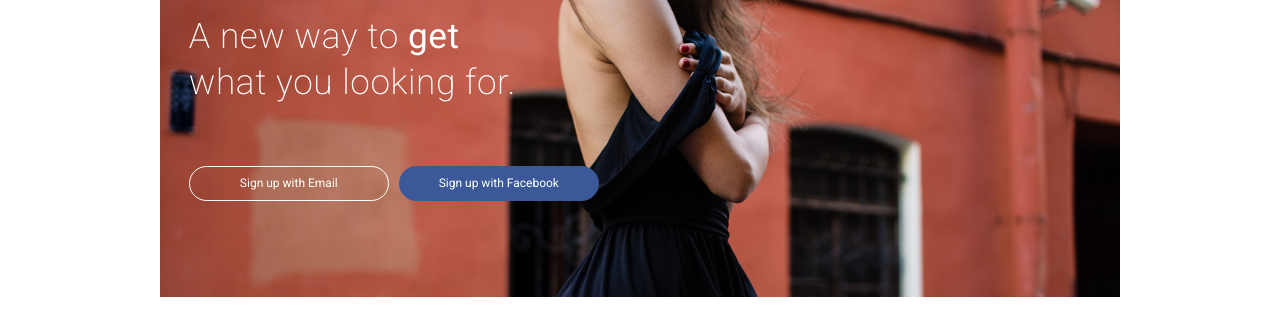
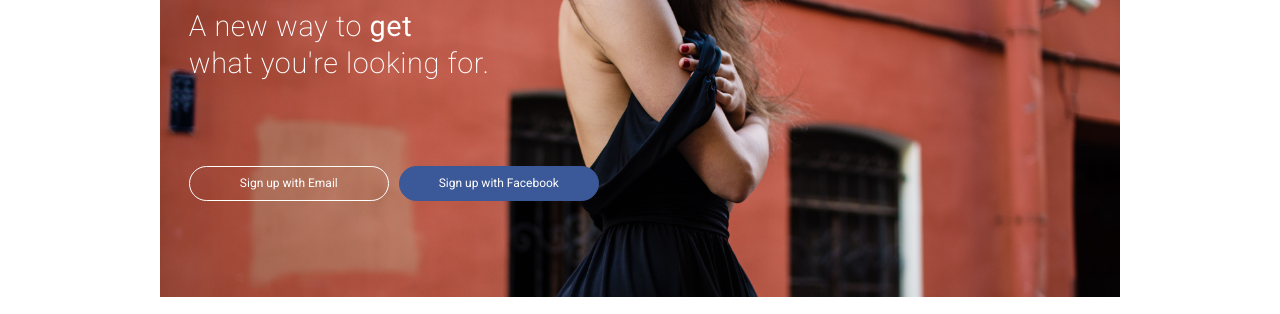
Before and after one commit to rachelumunoz/dribbble-code-up-2, a plain HTML site: page index.html in a window 1280 px wide. Shown: the top 314 px of the page. Drawn offline with nearby package versions, Linux system fonts and the light colour scheme.

Commit message:
Changes text in header and adds styling to break header into two lines

```diff
--- a/index.html
+++ b/index.html
@@ -16,7 +16,7 @@
       <div class="header__text">
         <div class="wrapper">
           <p>
-             A new way to <span class="header__text--emphasis"> get </span> what you looking for.
+             <span class="header__text__top-line">A new way to <span class="header__text--emphasis"> get </span></span> <span  class="header__text__bottom-line"> what you're looking for.</span>
           </p>
         </div>
       </div>
--- a/sass/modules/_header.scss
+++ b/sass/modules/_header.scss
@@ -35,28 +35,33 @@
   position: absolute;
   top: 4%;
   left: 3%;
-  width: 9.5rem;
+  width: 12.5rem;
   color: white;
   font-weight: 200;
 
   &--emphasis {
     font-weight: 400;
   }
+
+  &__bottom-line {
+    display: block;
+  }
+
   @include atSmall{
     font-size: 1.25rem;
     line-height: 1.3;
     letter-spacing: .3px;
-    width: 11.5rem;
+    width: 13.5rem;
   }
 
-  @include atMedium{
+  @include atMedium {
     font-size: 1.5rem;
-    width: 14.5rem;
+    width: 15.5rem;
   }
 
   @include atLarge {
-    font-size: 2.2rem;
-    width: 20.5rem;
+    font-size: 1.8rem;
+    width: 23.5rem;
     top: -7%;
     letter-spacing: .6px;
   }
```
Also changed, not shown: styles.css.
